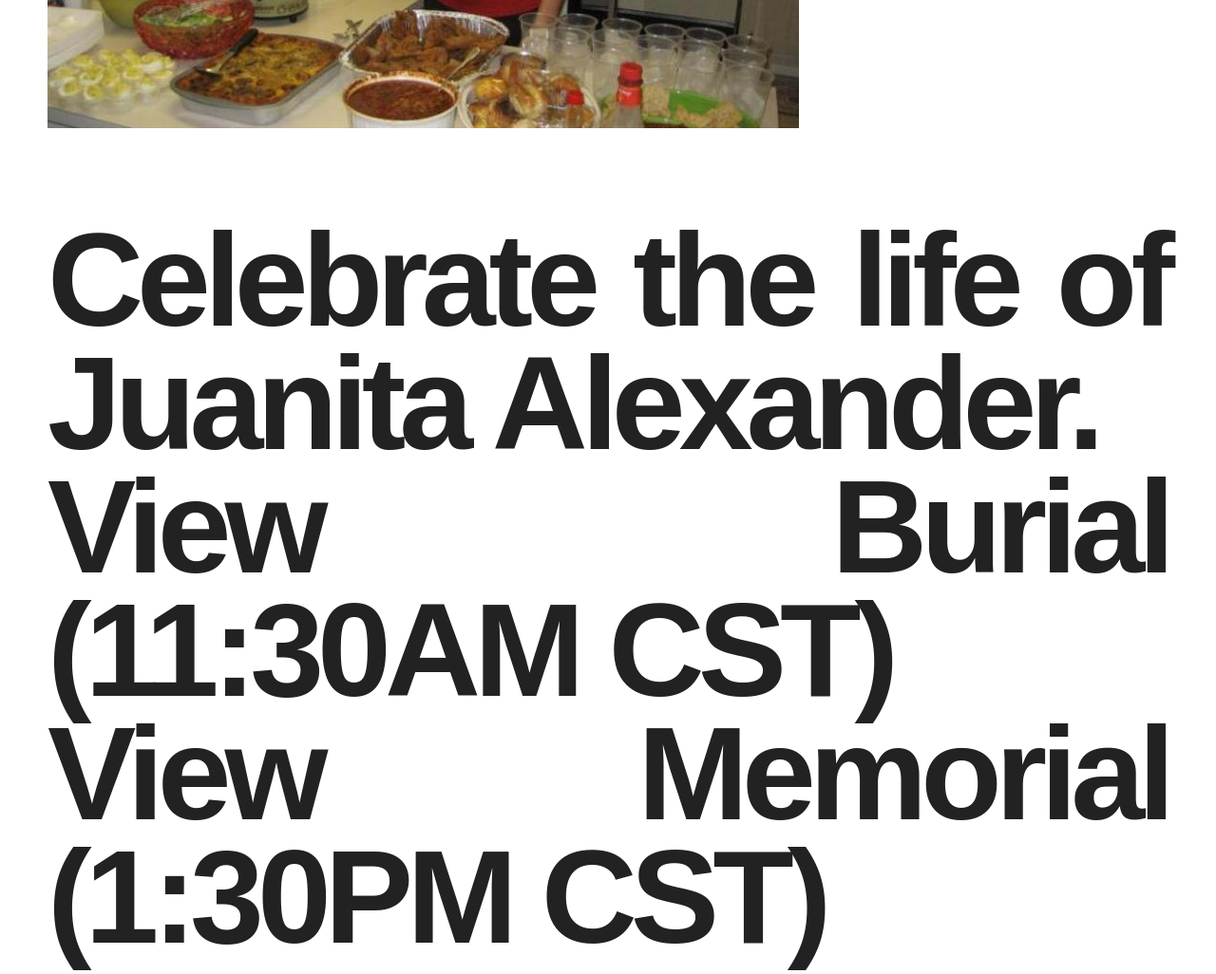
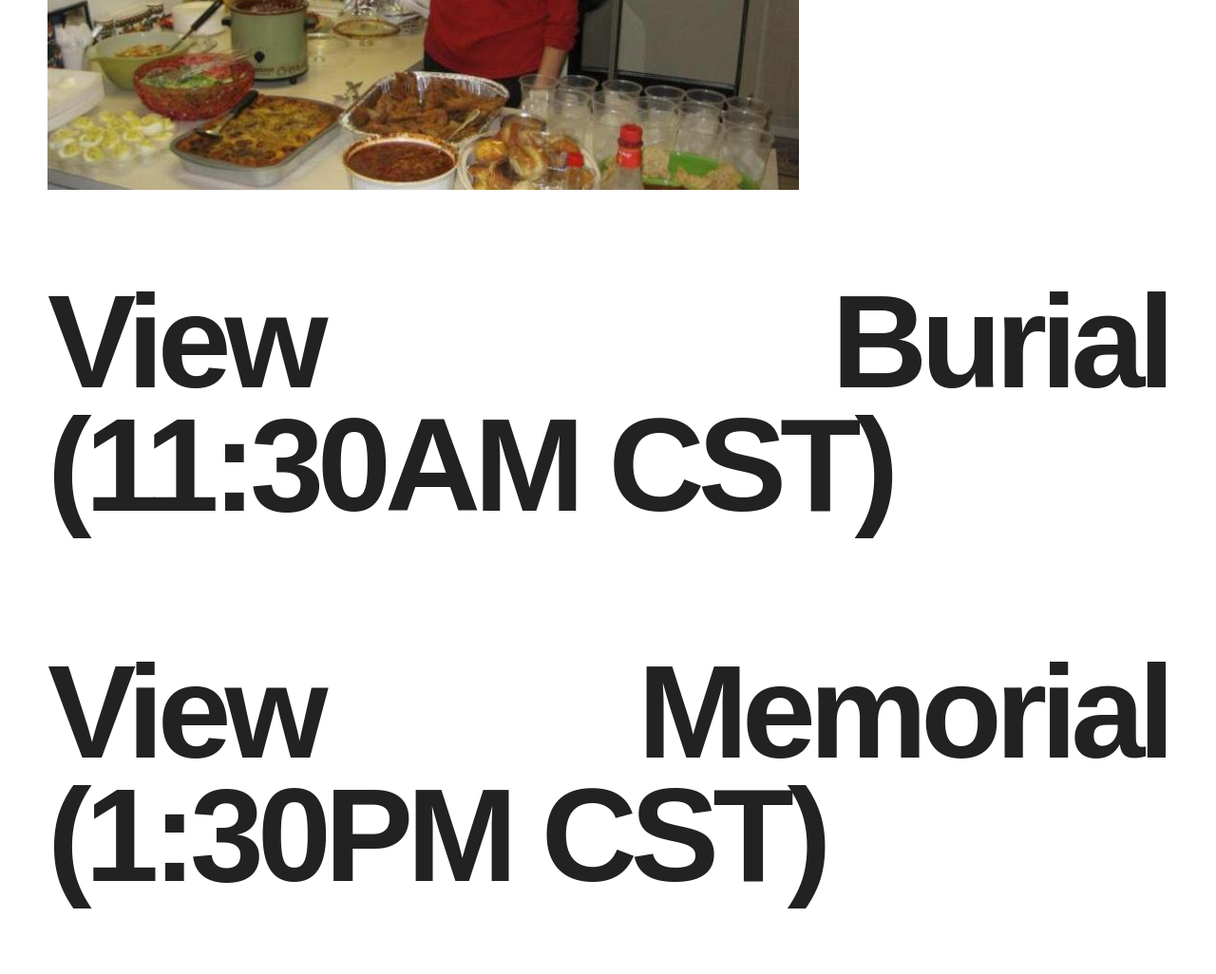
Before and after one commit to lasean/lts-website, a plain HTML site: page go/jaservice/index.html in a window 1280 px wide. Shown: the whole page at 95% size. Drawn offline with nearby package versions, Linux system fonts and the light colour scheme.

Commit message:
Updating site.

```diff
--- a/go/jaservice/index.html
+++ b/go/jaservice/index.html
@@ -31,8 +31,8 @@ $(document).ready(function() {
 	<div id="content">
 		<img src="ja.jpg">
 		<h1>
-			Celebrate the life of Juanita Alexander.<br />
-		<a href="https://www.youtube.com/watch?v=lPIADwMmBmU" target="_blank" title="Video Stream">View Burial (11:30AM CST)<br />
+		<!--	Celebrate.<br /> -->
+		<a href="https://www.youtube.com/watch?v=lPIADwMmBmU" target="_blank" title="Video Stream">View Burial (11:30AM CST)<br /><br />
 		<a href="https://www.youtube.com/watch?v=vWLUllm6IUM" target="_blank" title="Video Stream"> View Memorial (1:30PM CST)<br />
 		</h1>
 	</div>
```
Also changed, not shown: 2 other files.
